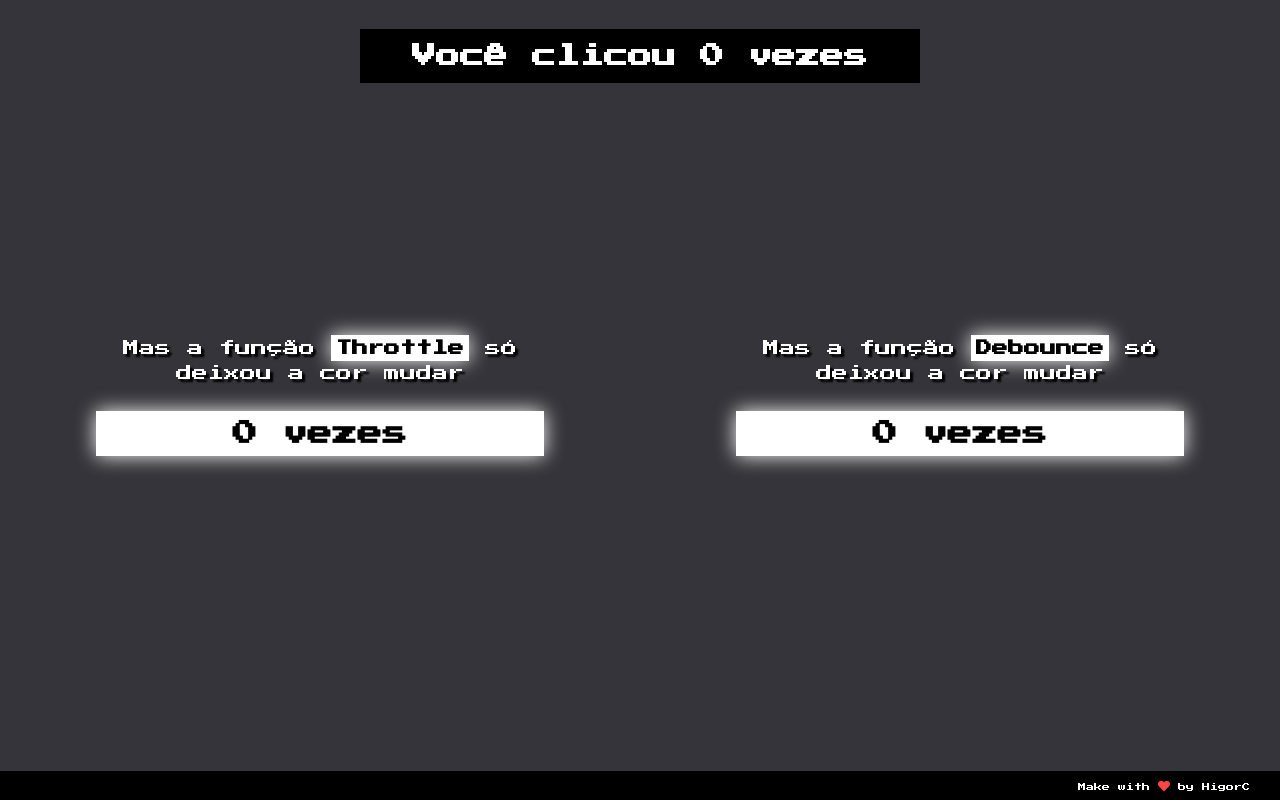
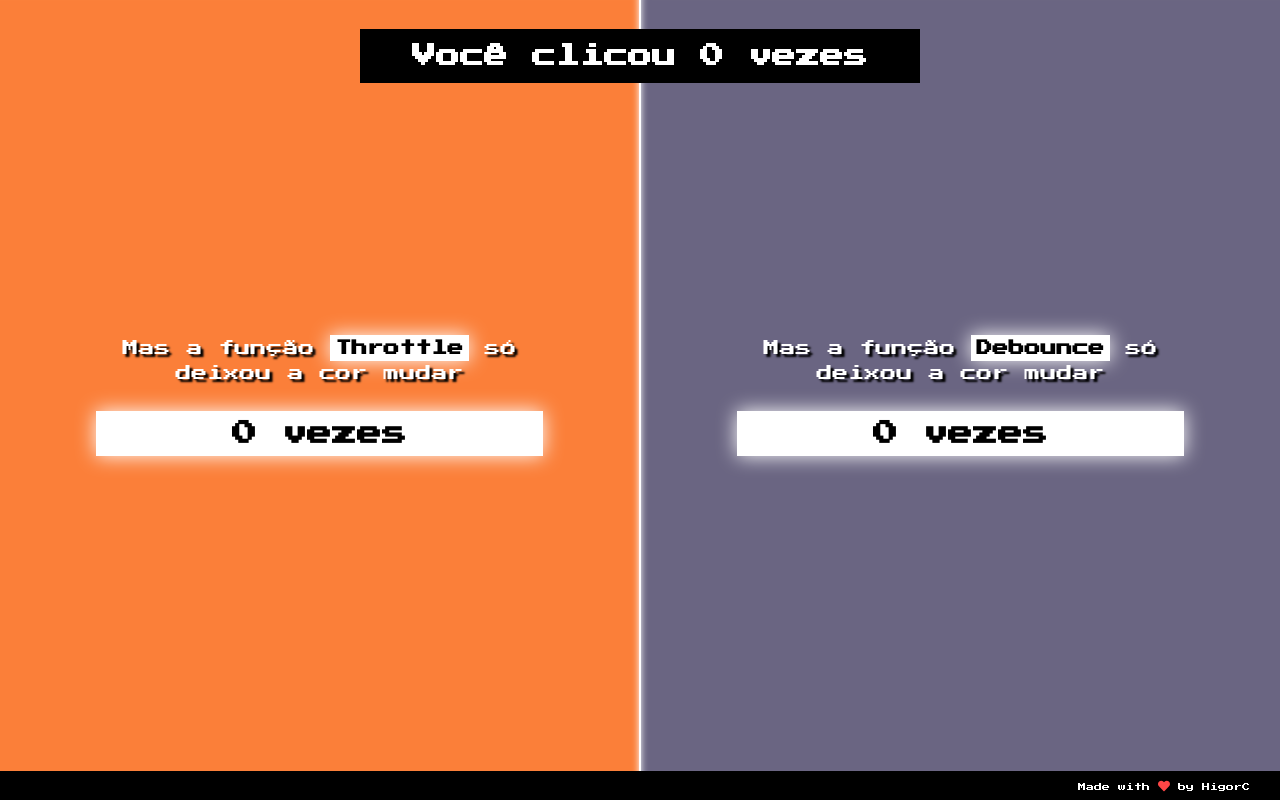
Before and after one commit to HigorC/throttle-debounce, a Vue app: page / in a window 1280 px wide. Built offline with nearby package versions, Linux system fonts and the light colour scheme.

Commit message:
Update getRandonInteger to accept exceptions

```diff
--- a/src/App.vue
+++ b/src/App.vue
@@ -46,4 +46,10 @@ body,
   text-align: center;
   color: #2c3e50;
 }
+
+// @keyframes pulse {
+//   0%   {box-shadow: 0px 0px 10px #fff;}
+//   55%   {box-shadow: 0px 0px 25px #fff;}
+//   100%  {box-shadow: 0px 0px 10px #fff;}
+// }
 </style>
--- a/src/components/Box.vue
+++ b/src/components/Box.vue
@@ -26,7 +26,11 @@ export default {
     const that = this;
     const boxElement = document.querySelector(".box");
     if (boxElement) {
-      boxElement.addEventListener("click", () => this.countClick++);
+      boxElement.addEventListener("click", () => {
+        this.countClick++;
+        document.querySelector(".general-count strong").style.fonts;
+      });
+
       boxElement.addEventListener(
         "click",
         throttle(
@@ -50,12 +54,12 @@ export default {
   data: () => ({
     countClick: 0,
     throttleInfos: {
-      name: 'Throttle',
+      name: "Throttle",
       countChange: 0,
       indexActualRandonColor: -1
     },
     debounceInfos: {
-      name: 'Debounce',
+      name: "Debounce",
       countChange: 0,
       indexActualRandonColor: -1
     },
@@ -76,7 +80,6 @@ export default {
       "#8F00FF"
     ]
   }),
-  computed: {},
   methods: {
     resetCounters: function() {
       const interval = setInterval(() => {
@@ -100,19 +103,8 @@ export default {
         }
       }, 20);
     },
-    clickOnBox: function() {
-      this.countClick++;
-      const that = this;
-      throttle(
-        () => this.changeBoxColor(".throttle-area", that.throttleInfos),
-        1000
-      );
-    },
     changeBoxColor: function(selector, objInfo) {
-      objInfo.indexActualRandonColor = getRandonInteger(
-        this.colors.length,
-        objInfo.indexActualRandonColor
-      );
+      objInfo.indexActualRandonColor = this.getRandonColor();
       const randonColor = this.colors[objInfo.indexActualRandonColor];
       const boxElement = document.querySelector(selector);
       if (boxElement) {
@@ -121,6 +113,13 @@ export default {
         }, 100);
       }
       objInfo.countChange++;
+    },
+    getRandonColor: function() {
+      return getRandonInteger(
+        this.colors.length,
+        this.throttleInfos.indexActualRandonColor,
+        this.debounceInfos.indexActualRandonColor
+      );
     }
   }
 };
@@ -153,7 +152,6 @@ export default {
 
   .throttle-area,
   .debounce-area {
-    background-color: #34343a;
     transition: all 0.7s;
     height: 100%;
     width: 50%;
@@ -162,18 +160,6 @@ export default {
     color: #ffffff;
     line-height: 25px;
 
-    // .name-function,
-    // .count {
-    //   padding: 5px;
-    //   background-color: white;
-    //   color: black;
-    //   font-weight: bold;
-    // }
-
-    // .description {
-    //   width: 80%;
-    //   margin: 0 auto;
-    // }
     .title {
       background-color: black;
       padding: 15px 5px;
@@ -183,10 +169,16 @@ export default {
   }
 
   .throttle-area {
+    background-color: #fb7f39;
+    border-right: 1px solid #fff;
+    box-shadow: inset -8px 0 7px -8px #fff;
     float: left;
   }
 
   .debounce-area {
+    background-color: #6a6582;
+    border-left: 1px solid #fff;
+    box-shadow: inset 8px 0 7px -8px #fff;
     float: right;
   }
 }
--- a/src/components/Footer.vue
+++ b/src/components/Footer.vue
@@ -1,7 +1,7 @@
 <template>
   <div class="footer">
     <p>
-      Make with
+      Made with
       <span>
         <i class="fas fa-heart"></i>
       </span>
--- a/src/components/FunctionCard.vue
+++ b/src/components/FunctionCard.vue
@@ -23,6 +23,8 @@ export default {
   font-weight: bold;
   text-shadow: none;
   box-shadow: 0px 0px 20px #fff;
+  // animation: pulse 2s linear 2s infinite alternate;
+
   &.count {
     font-size: 25px;
     padding: 10px 5px;
--- a/src/util.js
+++ b/src/util.js
@@ -4,10 +4,10 @@ import { setTimeout } from "core-js"
  * Returns a randon intenger in a limit range
  * @param { Number } limit
  */
-const getRandonInteger = (limit, lastGenerated) => {
+const getRandonInteger = (limit, ...except) => {
     let generatedInt = Math.floor(Math.random() * limit) + 1
 
-    while (generatedInt === lastGenerated) {
+    while (except.includes(generatedInt)) {
         generatedInt = Math.floor(Math.random() * limit) + 1
     }
 
@@ -28,7 +28,6 @@ function throttle(callback, delay) {
     }
 }
 
-
 const debounce = (fn, time) => {
     let timeout;
 
```
Lines whose indentation alone changed are shown as unchanged.
